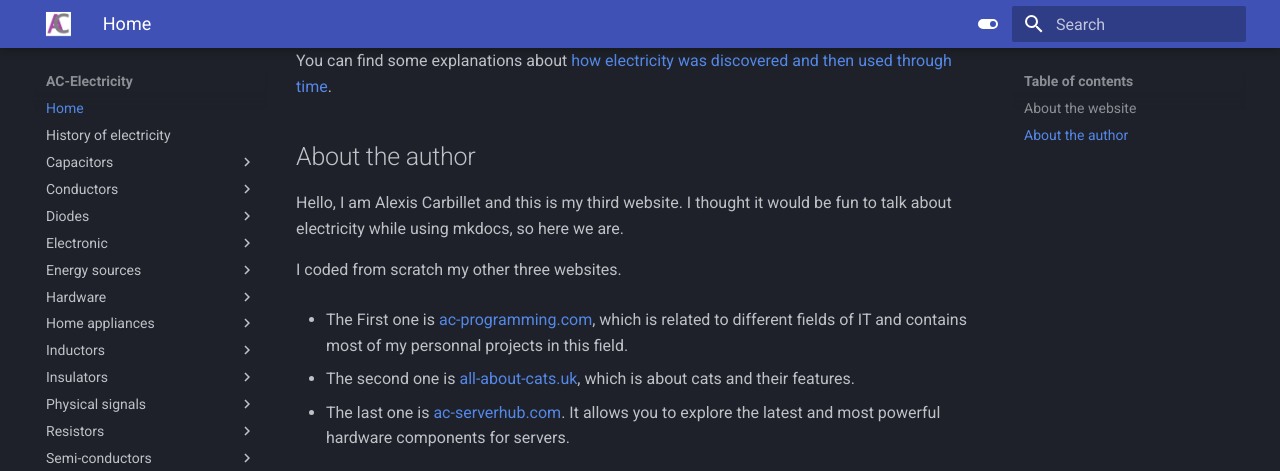
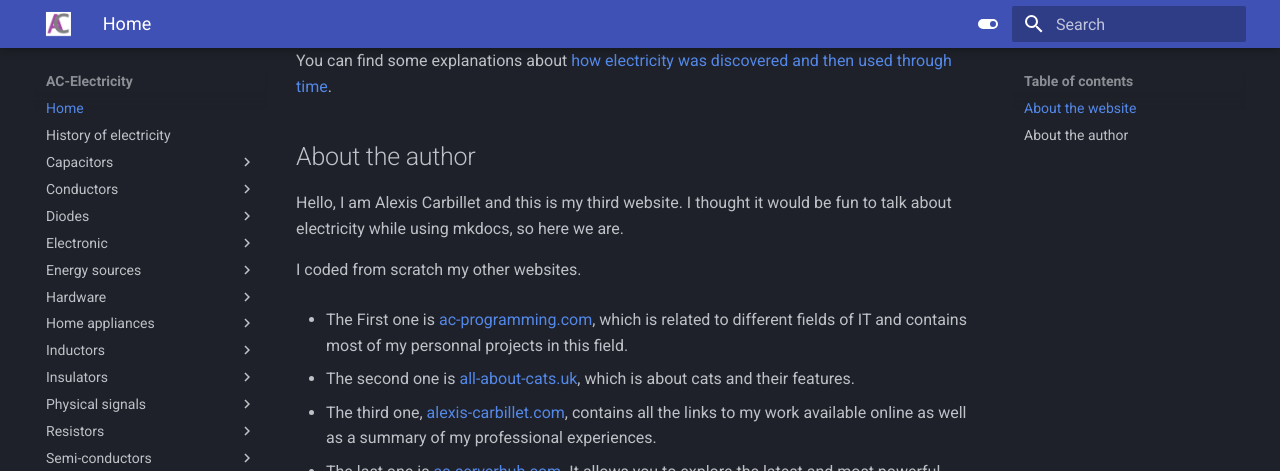
Before and after one commit to alexiscarbillet/ac-electricity, an MkDocs documentation site: the page built from docs/index.md, in a window 1280 px wide and 900 px high, scrolled down 760 px, cut to the strip 0-471 px from the top of the window. Built offline with MkDocs 1.6.1 and Material for MkDocs 9.7.7, drawn with Linux system fonts in a browser that asks for light colours.

Commit message:
add link home

```diff
--- a/docs/index.md
+++ b/docs/index.md
@@ -44,11 +44,13 @@
 
 Hello, I am Alexis Carbillet and this is my third website. I thought it would be fun to talk about electricity while using mkdocs, so here we are.
 
-I coded from scratch my other three websites.
+I coded from scratch my other websites.
 
 - The First one is [ac-programming.com](https://ac-programming.com/), which is related to different fields of IT and contains most of my personnal projects in this field.
 
 - The second one is [all-about-cats.uk](https://all-about-cats.uk/), which is about cats and their features.
+
+- The third one, [alexis-carbillet.com](https://alexis-carbillet.com/), contains all the links to my work available online as well as a summary of my professional experiences.
 
 - The last one is [ac-serverhub.com](https://ac-serverhub.com/). It allows you to explore the latest and most powerful hardware components for servers.
 
```
